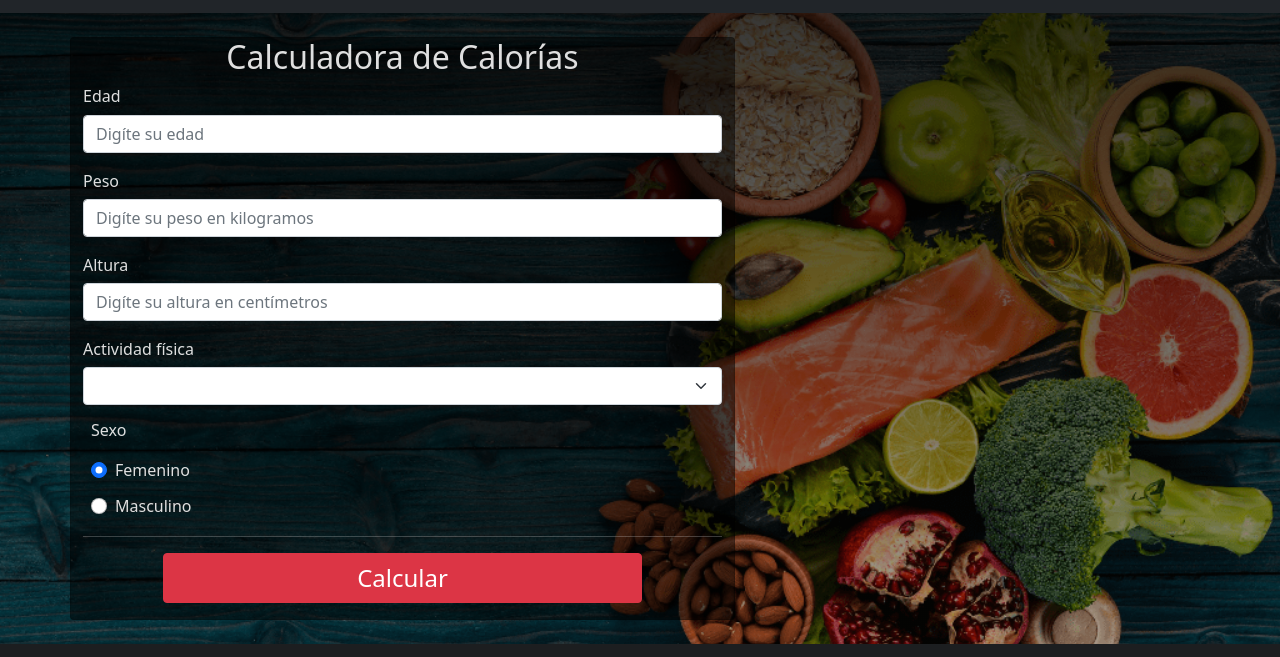
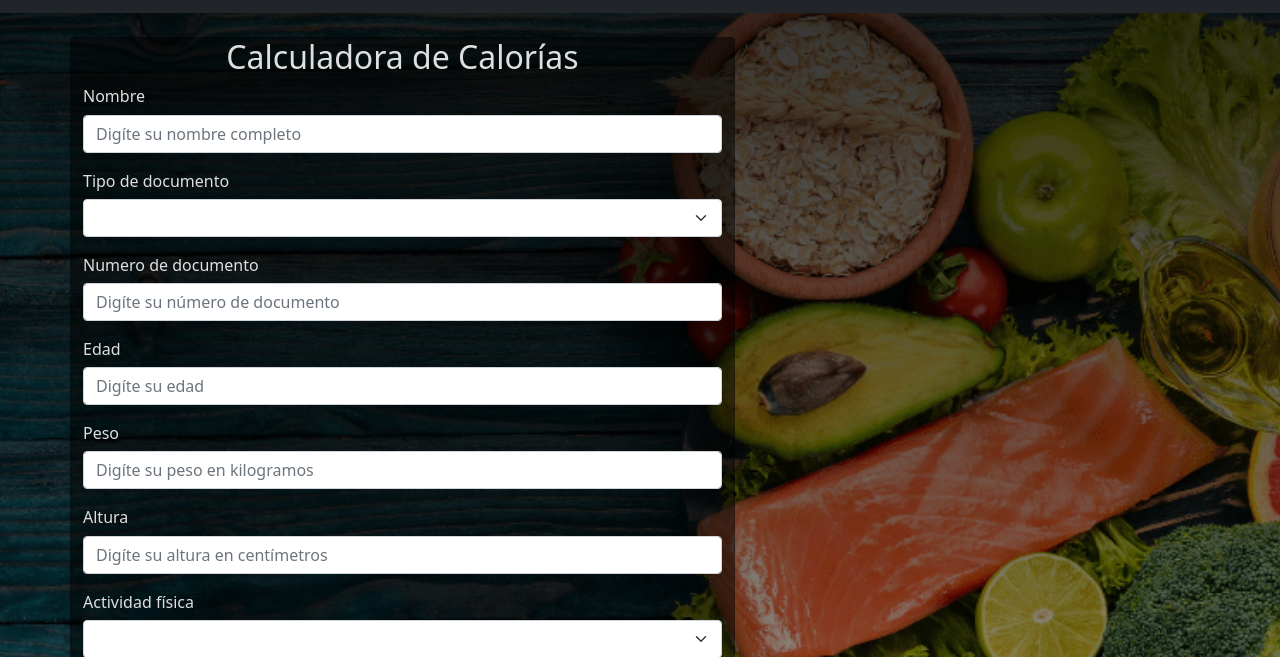
Before and after one commit to santiago-gustin/Proyecto-calculadora-JS, a plain HTML site: page index.html in a window 1280 px wide. Shown: the part 71-728 px from the top of the page. Drawn offline with nearby package versions, Linux system fonts and the light colour scheme.

Commit message:
Se agregran los campos nombre, tipo de documento y número de documento al formulario

```diff
--- a/index.html
+++ b/index.html
@@ -50,6 +50,26 @@
             <form id="formulario-calculadora">
               <fieldset>
                 <legend class="h2 text-center">Calculadora de Calorías</legend>
+
+                <div class="mb-3">
+                  <label for="name" class="form-label h6">Nombre</label>
+                  <input type="number" id="name" class="form-control" placeholder="Digíte su nombre completo">
+                </div>
+                <div class="mb-3">
+                  <label for="document" class="form-label h6">Tipo de documento</label>
+                  <select id="document" class="form-select">
+                    <option></option>
+                    <option value="Tarjeta de identidad">Tarjeta de identidad</option>
+                    <option value="Tarjeta de identidad">Cedula de ciudadanía</option>
+                    <option value="Pasaporte">Pasaporte</option>
+                    <option value="Cedula de extranjería">Cedula de extranjería</option>
+                  </select>
+                </div>
+                <div class="mb-3">
+                  <label for="number-document" class="form-label h6">Numero de documento</label>
+                  <input type="number" id="number-document" class="form-control" placeholder="Digíte su número de documento">
+                </div>
+
                 <div class="mb-3">
                   <label for="edad" class="form-label h6">Edad</label>
                   <input type="number" id="edad" class="form-control" min="15" max="80" placeholder="Digíte su edad">
--- a/main.css
+++ b/main.css
@@ -30,7 +30,7 @@ body::-webkit-scrollbar-thumb {
 }
 
 .main-content {
-    background-image: linear-gradient(#000000c7,#00000054), url('/img/cover.png');
+    background-image: linear-gradient(#000000c7,#00000054), url('img/cover.png');
     background-repeat: no-repeat;
     background-position: center;
     background-size: cover;
```
